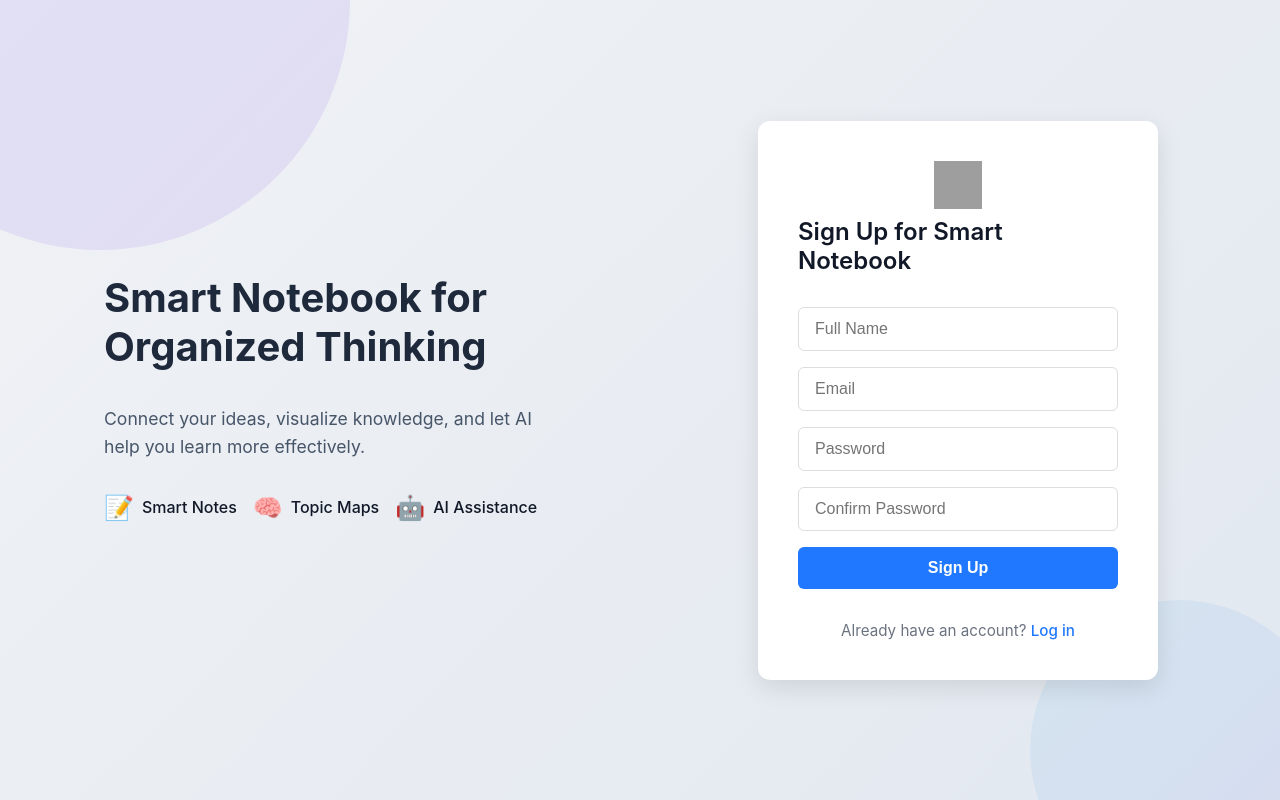
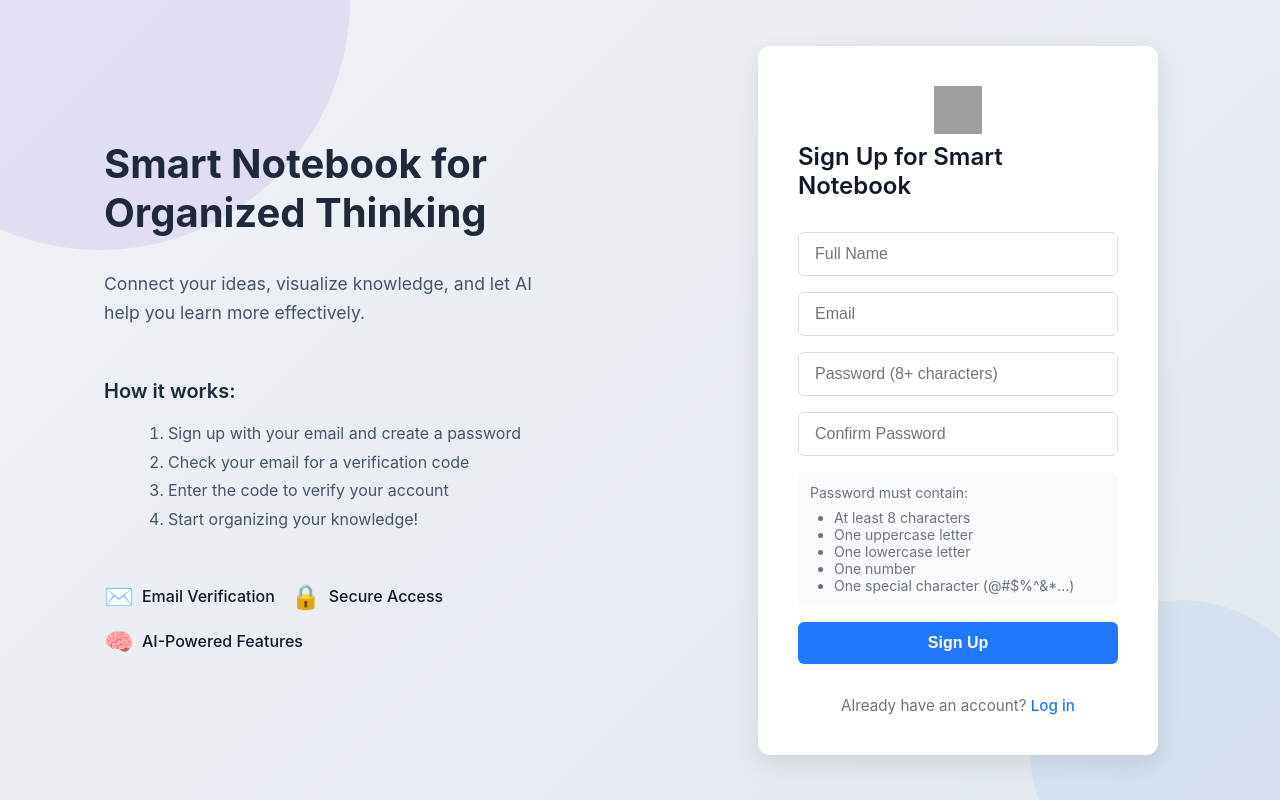
Before and after one commit to YaniYesh22/SNOT, a React (Create React App) app in the folder front/snot-frontend/: page / in a window 1280 px wide. Both pictures are taken after a click on the link "Sign up". Built offline with nearby package versions, Linux system fonts and the light colour scheme; grey boxes are pictures that could not be loaded; what aws-amplify would draw is missing.

Commit message:
MFA using email working, delete+create notebook working.

```diff
--- a/front/snot-frontend/src/components/SignupForm.jsx
+++ b/front/snot-frontend/src/components/SignupForm.jsx
@@ -11,13 +11,18 @@ export default function SignupForm({ onSwitch, onSignupSuccess }) {
   const [isLoading, setIsLoading] = useState(false);
   const [verificationCode, setVerificationCode] = useState('');
   const [showVerification, setShowVerification] = useState(false);
+  const [signupData, setSignupData] = useState(null);
 
   const validateForm = () => {
     setError('');
     if (!name) return 'Name is required';
     if (!email) return 'Email is required';
+    if (!/\S+@\S+\.\S+/.test(email)) return 'Please enter a valid email address';
     if (!password) return 'Password is required';
     if (password.length < 8) return 'Password must be at least 8 characters';
+    if (!/(?=.*[a-z])(?=.*[A-Z])(?=.*\d)(?=.*[@#$%^&*()_+\-=\[\]{};':"\\|,.<>?])/.test(password)) {
+      return 'Password must contain at least one uppercase letter, one lowercase letter, one number, and one special character';
+    }
     if (password !== confirmPassword) return 'Passwords do not match';
     return null;
   };
@@ -32,19 +37,34 @@ export default function SignupForm({ onSwitch, onSignupSuccess }) {
 
     setIsLoading(true);
     try {
-      await Auth.signUp({
+      const signUpResult = await Auth.signUp({
         username: email,
         password,
         attributes: {
           email,
-          name // Include the user's name in the attributes
+          name
+        },
+        autoSignIn: {
+          enabled: false // Prevent auto sign-in after verification
         }
       });
+
+      // Store signup data for after verification
+      setSignupData({
+        email,
+        name,
+        password
+      });
+
       setShowVerification(true);
       setError('');
     } catch (err) {
       console.error('Signup error:', err);
-      setError(err.message || 'Failed to sign up');
+      if (err.code === 'UsernameExistsException') {
+        setError('An account with this email already exists. Please sign in instead.');
+      } else {
+        setError(err.message || 'Failed to sign up. Please try again.');
+      }
     } finally {
       setIsLoading(false);
     }
@@ -59,17 +79,58 @@ export default function SignupForm({ onSwitch, onSignupSuccess }) {
 
     setIsLoading(true);
     try {
+      // Confirm the signup with the verification code
       await Auth.confirmSignUp(email, verificationCode);
+
       setError('');
-      if (onSignupSuccess) {
-        onSignupSuccess({ email, name });
+
+      // Automatically sign in the user after successful verification
+      try {
+        const user = await Auth.signIn(email, signupData.password);
+
+        // Store user info
+        if (onSignupSuccess) {
+          onSignupSuccess({ email, name: signupData.name });
+        }
+      } catch (signInError) {
+        console.error('Auto sign-in failed:', signInError);
+        // If auto sign-in fails, just notify success
+        if (onSignupSuccess) {
+          onSignupSuccess({ email, name: signupData.name });
+        }
       }
     } catch (err) {
       console.error('Verification error:', err);
-      setError(err.message || 'Failed to verify account');
+      if (err.code === 'CodeMismatchException') {
+        setError('Invalid verification code. Please check and try again.');
+      } else if (err.code === 'ExpiredCodeException') {
+        setError('Verification code has expired. Please request a new one.');
+      } else {
+        setError(err.message || 'Failed to verify account');
+      }
     } finally {
       setIsLoading(false);
     }
+  };
+
+  const resendVerificationCode = async () => {
+    setIsLoading(true);
+    try {
+      await Auth.resendSignUp(email);
+      setError('');
+      alert('A new verification code has been sent to your email.');
+    } catch (err) {
+      console.error('Resend code error:', err);
+      setError('Failed to resend verification code. Please try again.');
+    } finally {
+      setIsLoading(false);
+    }
+  };
+
+  const backToSignUp = () => {
+    setShowVerification(false);
+    setError('');
+    setVerificationCode('');
   };
 
   if (showVerification) {
@@ -83,7 +144,12 @@ export default function SignupForm({ onSwitch, onSignupSuccess }) {
           />
           <h2 style={styles.title}>Verify Your Account</h2>
           <p style={styles.subtitle}>
-            We've sent a verification code to your email address.
+            We've sent a verification code to:
+            <br />
+            <strong>{email}</strong>
+          </p>
+          <p style={styles.instructions}>
+            Please check your email and enter the code below to complete your registration.
           </p>
         </div>
 
@@ -91,29 +157,44 @@ export default function SignupForm({ onSwitch, onSignupSuccess }) {
 
         <input
           type="text"
-          placeholder="Verification Code"
+          placeholder="Enter 6-digit verification Code"
           value={verificationCode}
           onChange={e => setVerificationCode(e.target.value)}
           required
           style={styles.input}
+          maxLength={6}
+          autoFocus
         />
+
         <button
           type="submit"
           style={styles.button}
           disabled={isLoading}
         >
-          {isLoading ? 'Verifying...' : 'Verify Account'}
+          {isLoading ? 'Verifying...' : 'Verify & Complete Signup'}
         </button>
-        <p style={styles.footerText}>
-          <a href="#"
-            onClick={(e) => {
-              e.preventDefault();
-              setShowVerification(false);
-            }}
-            style={styles.link}
+
+        <div style={styles.verificationActions}>
+          <button
+            type="button"
+            onClick={resendVerificationCode}
+            style={styles.linkButton}
+            disabled={isLoading}
+          >
+            Resend verification code
+          </button>
+
+          <button
+            type="button"
+            onClick={backToSignUp}
+            style={styles.linkButton}
           >
             Back to sign up
-          </a>
+          </button>
+        </div>
+
+        <p style={styles.footerText}>
+          Code not received? Check your spam folder or try resending.
         </p>
       </form>
     );
@@ -150,7 +231,7 @@ export default function SignupForm({ onSwitch, onSignupSuccess }) {
       />
       <input
         type="password"
-        placeholder="Password"
+        placeholder="Password (8+ characters)"
         value={password}
         onChange={e => setPassword(e.target.value)}
         required
@@ -164,13 +245,26 @@ export default function SignupForm({ onSwitch, onSignupSuccess }) {
         required
         style={styles.input}
       />
+
+      <div style={styles.passwordHint}>
+        Password must contain:
+        <ul style={styles.hintList}>
+          <li style={password.length >= 8 ? styles.validHint : {}}>At least 8 characters</li>
+          <li style={/[A-Z]/.test(password) ? styles.validHint : {}}>One uppercase letter</li>
+          <li style={/[a-z]/.test(password) ? styles.validHint : {}}>One lowercase letter</li>
+          <li style={/\d/.test(password) ? styles.validHint : {}}>One number</li>
+          <li style={/[@#$%^&*()_+\-=\[\]{};':"\\|,.<>?]/.test(password) ? styles.validHint : {}}>One special character (@#$%^&*...)</li>
+        </ul>
+      </div>
+
       <button
         type="submit"
         style={styles.button}
         disabled={isLoading}
       >
-        {isLoading ? 'Signing up...' : 'Sign Up'}
+        {isLoading ? 'Creating Account...' : 'Sign Up'}
       </button>
+
       <p style={styles.footerText}>
         Already have an account? <a href="#" onClick={onSwitch} style={styles.link}>Log in</a>
       </p>
@@ -210,6 +304,13 @@ const styles = {
     marginTop: '0.5rem',
     textAlign: 'center'
   },
+  instructions: {
+    fontSize: '0.875rem',
+    color: '#6b7280',
+    marginTop: '0.75rem',
+    textAlign: 'center',
+    lineHeight: '1.4'
+  },
   input: {
     marginBottom: '1rem',
     padding: '0.75rem 1rem',
@@ -234,12 +335,13 @@ const styles = {
     marginBottom: '1rem'
   },
   error: {
-    color: 'red',
-    backgroundColor: '#ffe5e5',
-    padding: '0.5rem',
-    borderRadius: '4px',
+    color: '#dc2626',
+    backgroundColor: '#fee2e2',
+    padding: '0.75rem',
+    borderRadius: '6px',
     marginBottom: '1rem',
-    fontSize: '0.95rem'
+    fontSize: '0.95rem',
+    textAlign: 'center'
   },
   footerText: {
     textAlign: 'center',
@@ -251,5 +353,36 @@ const styles = {
     color: '#1f78ff',
     textDecoration: 'none',
     fontWeight: '500'
+  },
+  passwordHint: {
+    fontSize: '0.875rem',
+    color: '#6b7280',
+    marginBottom: '1rem',
+    padding: '0.75rem',
+    backgroundColor: '#f9fafb',
+    borderRadius: '6px'
+  },
+  hintList: {
+    margin: '0.5rem 0 0 1.5rem',
+    padding: 0,
+    listStyle: 'disc'
+  },
+  validHint: {
+    color: '#16a34a'
+  },
+  verificationActions: {
+    display: 'flex',
+    flexDirection: 'column',
+    gap: '0.5rem',
+    marginBottom: '1rem'
+  },
+  linkButton: {
+    background: 'none',
+    border: 'none',
+    color: '#1f78ff',
+    textDecoration: 'underline',
+    cursor: 'pointer',
+    fontSize: '0.95rem',
+    padding: '0.5rem'
   }
 };
--- a/front/snot-frontend/src/pages/LoginPage.jsx
+++ b/front/snot-frontend/src/pages/LoginPage.jsx
@@ -16,15 +16,9 @@ export default function LoginPage() {
   };
 
   const handleSignupSuccess = async (userData) => {
-    setShowSignup(false);
-    // Store some basic user info for convenience
-    authService.setUserData({
-      email: userData.email,
-      name: userData.name || 'User'
-    });
-
-    // Show a success message
-    alert('Account created successfully! You can now log in.');
+    // After successful verification and login, navigate to dashboard
+    console.log('Signup successful for:', userData);
+    navigate('/dashboard');
   };
 
   const toggleForm = () => {
@@ -96,6 +90,28 @@ export default function LoginPage() {
           }}>
             Connect your ideas, visualize knowledge, and let AI help you learn more effectively.
           </p>
+
+          <div style={{
+            marginBottom: '2rem'
+          }}>
+            <h3 style={{
+              fontSize: '1.25rem',
+              fontWeight: '600',
+              marginBottom: '1rem',
+              color: '#1e293b'
+            }}>How it works:</h3>
+            <ol style={{
+              marginLeft: '1.5rem',
+              color: '#475569',
+              lineHeight: '1.8'
+            }}>
+              <li>Sign up with your email and create a password</li>
+              <li>Check your email for a verification code</li>
+              <li>Enter the code to verify your account</li>
+              <li>Start organizing your knowledge!</li>
+            </ol>
+          </div>
+
           <div style={{
             display: 'flex',
             gap: '1rem',
@@ -107,8 +123,16 @@ export default function LoginPage() {
               alignItems: 'center',
               gap: '0.5rem'
             }}>
-              <span style={{ fontSize: '1.5rem' }}>📝</span>
-              <span style={{ fontWeight: '500' }}>Smart Notes</span>
+              <span style={{ fontSize: '1.5rem' }}>✉️</span>
+              <span style={{ fontWeight: '500' }}>Email Verification</span>
+            </div>
+            <div style={{
+              display: 'flex',
+              alignItems: 'center',
+              gap: '0.5rem'
+            }}>
+              <span style={{ fontSize: '1.5rem' }}>🔒</span>
+              <span style={{ fontWeight: '500' }}>Secure Access</span>
             </div>
             <div style={{
               display: 'flex',
@@ -116,15 +140,7 @@ export default function LoginPage() {
               gap: '0.5rem'
             }}>
               <span style={{ fontSize: '1.5rem' }}>🧠</span>
-              <span style={{ fontWeight: '500' }}>Topic Maps</span>
-            </div>
-            <div style={{
-              display: 'flex',
-              alignItems: 'center',
-              gap: '0.5rem'
-            }}>
-              <span style={{ fontSize: '1.5rem' }}>🤖</span>
-              <span style={{ fontWeight: '500' }}>AI Assistance</span>
+              <span style={{ fontWeight: '500' }}>AI-Powered Features</span>
             </div>
           </div>
         </div>
```
Also changed, not shown: front/snot-frontend/src/components/Sidebar.jsx (+19 -2 lines), front/snot-frontend/src/pages/DashboardPage.jsx (+8 -1 lines), front/snot-frontend/src/services/AuthService.js (+73 -5 lines).
